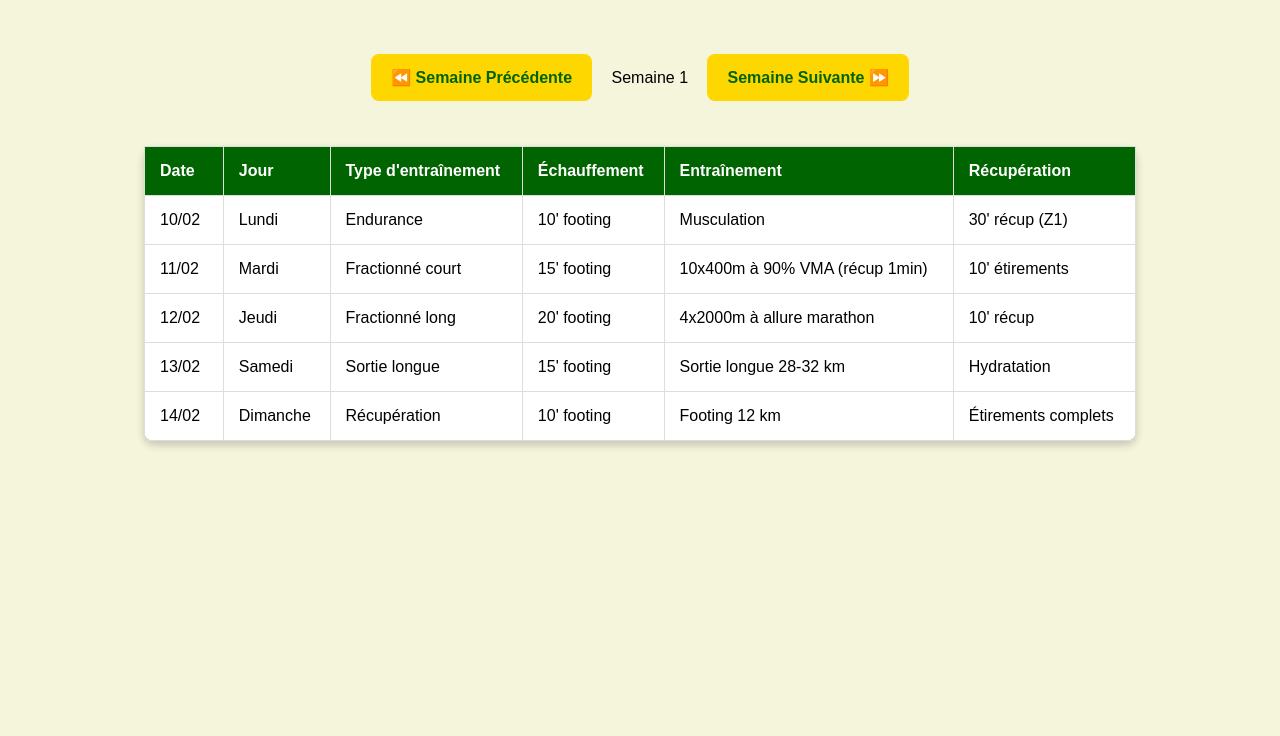
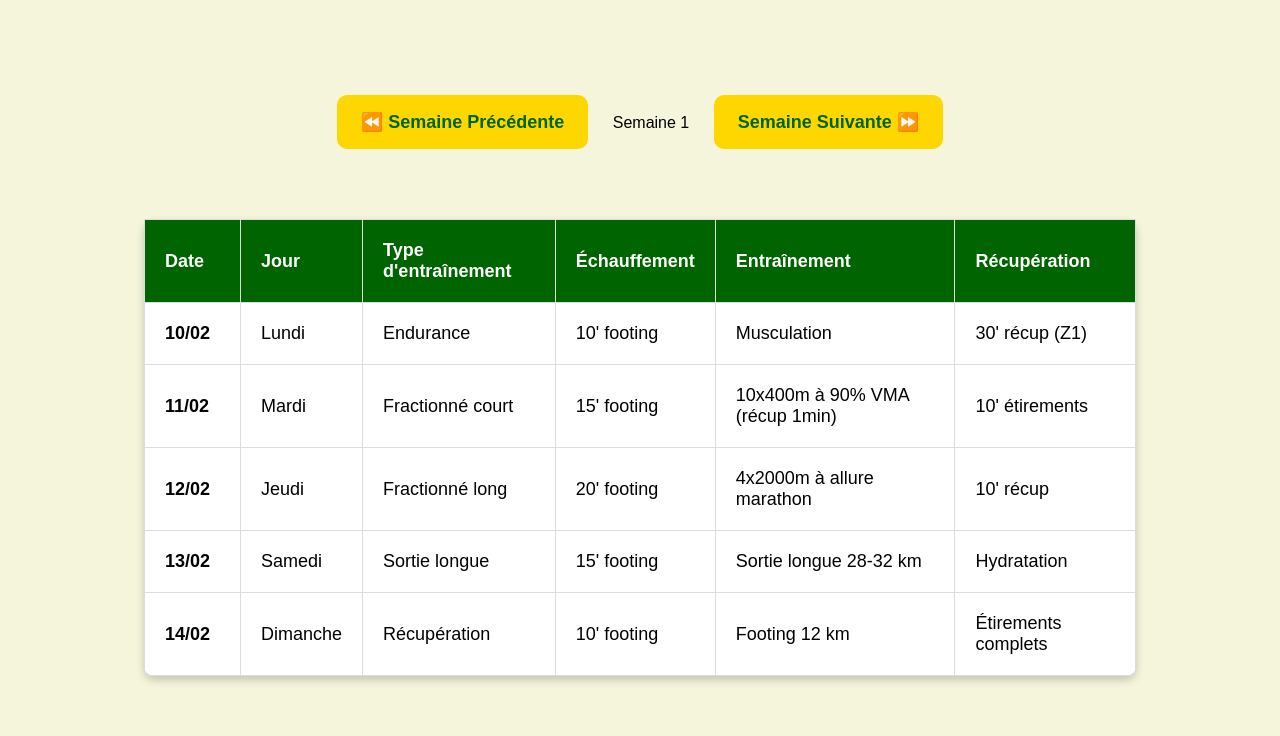
Before and after one commit to pmartins77/RunningPlan, a website built with Vite: page index.html in a window 1280 px wide. Shown: the part 133-869 px from the top of the page. Before the commit the page ends 800 px from the top, so only its background shows below. Built offline with nearby package versions, Linux system fonts and the light colour scheme.

Commit message:
Add files via upload

```diff
--- a/styles.css
+++ b/styles.css
@@ -9,6 +9,7 @@ body {
 h1 {
     color: #006400; /* Vert foncé */
     text-align: center;
+    margin-bottom: 40px; /* Plus d'espace sous le titre */
 }
 
 .container {
@@ -16,7 +17,7 @@ h1 {
     justify-content: space-between;
     align-items: center;
     padding: 20px;
-    margin-bottom: 30px;
+    margin-bottom: 50px; /* Plus d'espace sous l'image */
 }
 
 img {
@@ -26,13 +27,13 @@ img {
 }
 
 nav {
-    margin-bottom: 30px; /* Plus d'espace entre la navigation et les données */
+    margin-bottom: 50px; /* Encore plus d'espace entre la navigation et le tableau */
 }
 
 #training-table {
     width: 80%;
     border-collapse: collapse;
-    margin: 30px auto; /* Plus d'espace autour du tableau */
+    margin: 40px auto; /* Plus d'espace autour du tableau */
     background-color: white;
     box-shadow: 0px 4px 8px rgba(0, 0, 0, 0.2);
     border-radius: 10px;
@@ -40,8 +41,9 @@ nav {
 
 #training-table th, #training-table td {
     border: 1px solid #ddd;
-    padding: 15px; /* Augmenter l'espace dans chaque cellule */
+    padding: 20px; /* Augmenter l'espace dans chaque cellule */
     text-align: left;
+    font-size: 18px; /* Texte plus lisible */
 }
 
 #training-table th {
@@ -50,19 +52,20 @@ nav {
 }
 
 #training-table td:first-child {
-    padding-right: 20px; /* Ajouter un espace entre la date et le jour */
+    padding-right: 30px; /* Ajouter un grand espace entre la date et le jour */
+    font-weight: bold;
 }
 
 button {
-    padding: 14px 20px;
-    margin: 15px; /* Plus d'espace entre les boutons */
+    padding: 16px 24px;
+    margin: 20px; /* Plus d'espace entre les boutons */
     border: none;
     background-color: #FFD700; /* Jaune doré */
     color: #006400; /* Vert foncé */
-    font-size: 16px;
+    font-size: 18px;
     font-weight: bold;
     cursor: pointer;
-    border-radius: 8px;
+    border-radius: 10px;
     transition: 0.3s;
 }
 
```
